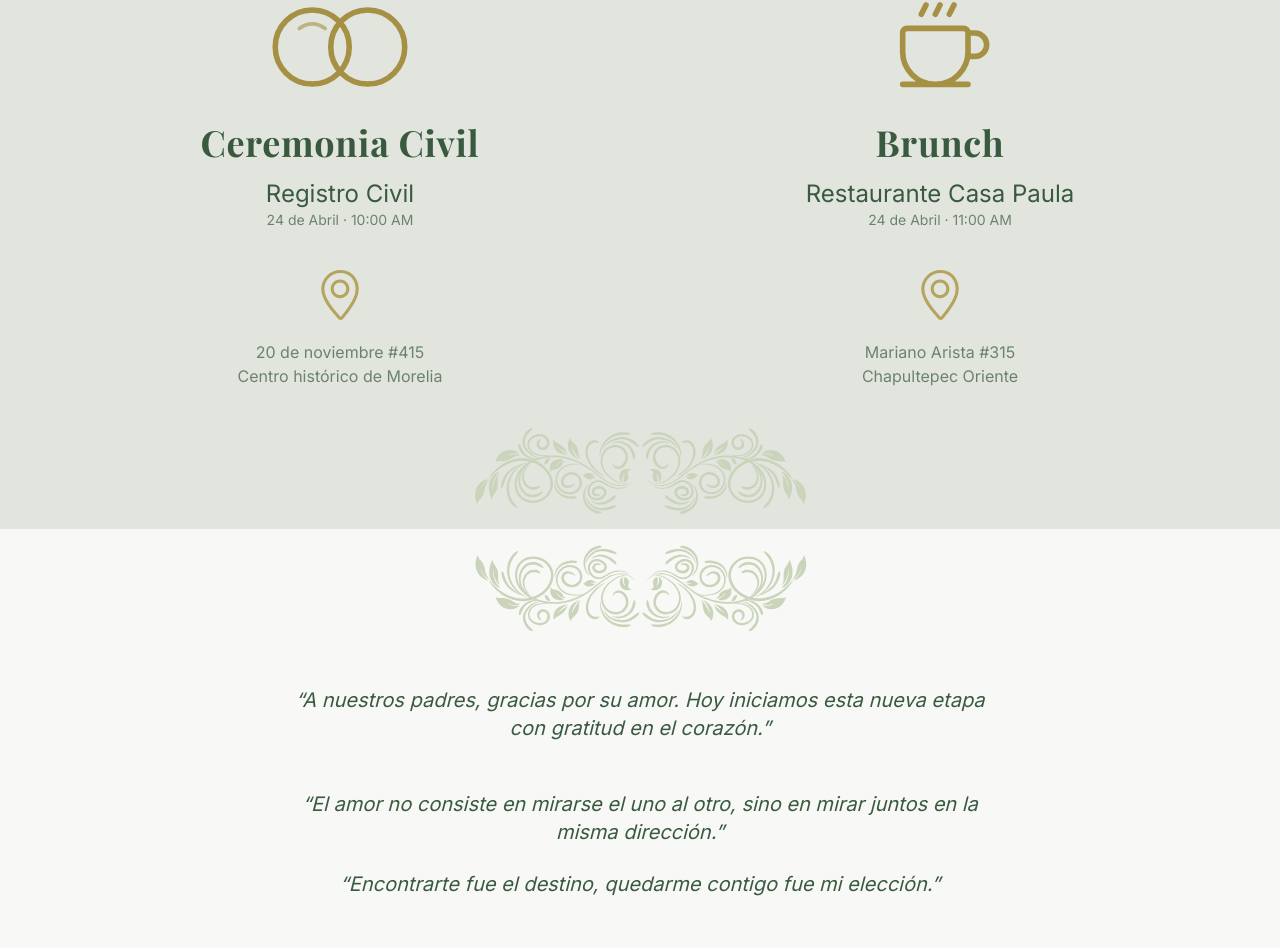
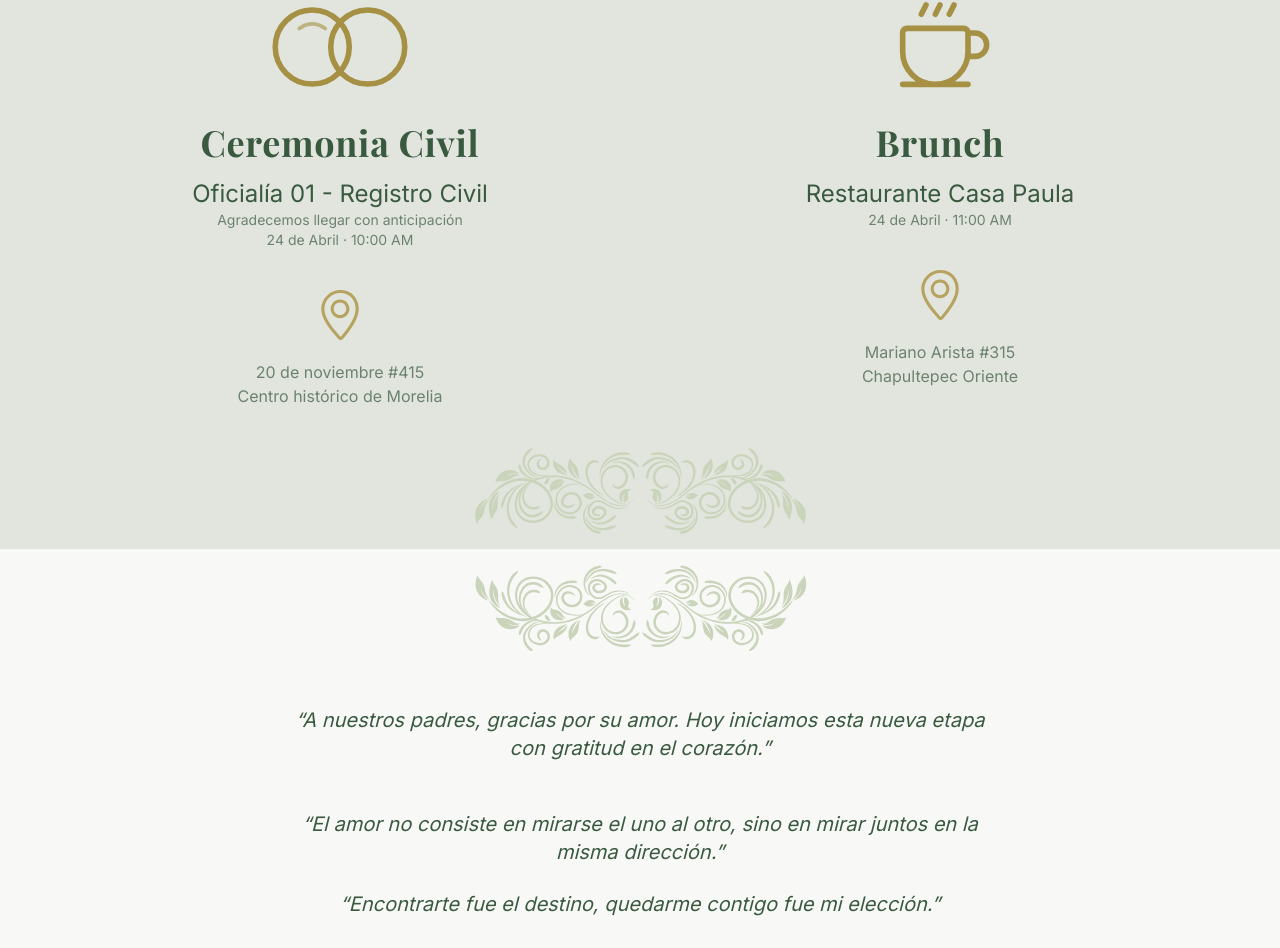
Before and after one commit to beatlechiken-fz/wedding-landing, a Next.js app: page / in a window 1280 px wide. Shown: the part 1914-2862 px from the top of the page. Built offline with nearby package versions, Linux system fonts and the light colour scheme; a web font is replaced by a local one.

Commit message:
fix: registro civil text

```diff
--- a/app/components/EventInfo.tsx
+++ b/app/components/EventInfo.tsx
@@ -27,7 +27,10 @@ export default function EventInfo() {
           <h3 className="font-[var(--font-playfair)] text-4xl mb-4 font-bold">
             Ceremonia Civil
           </h3>
-          <p className="text-2xl">Registro Civil</p>
+          <p className="text-2xl">Oficialía 01 - Registro Civil</p>
+          <p className="text-sm opacity-70">
+            Agradecemos llegar con anticipación
+          </p>
           <p className="text-sm opacity-70">24 de Abril · 10:00 AM</p>
 
           <div className="flex flex-col w-full mt-10">
```
